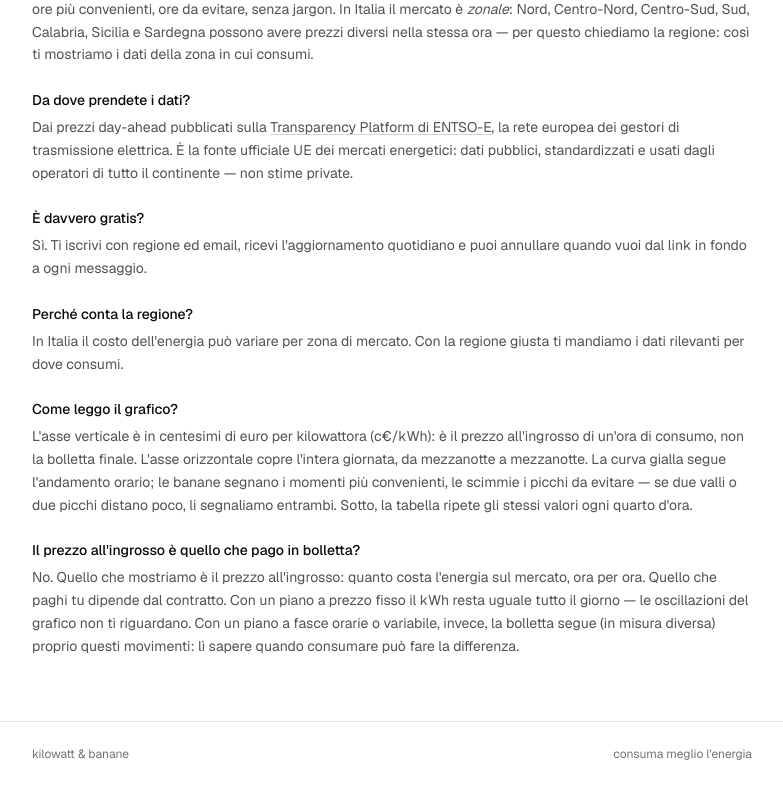
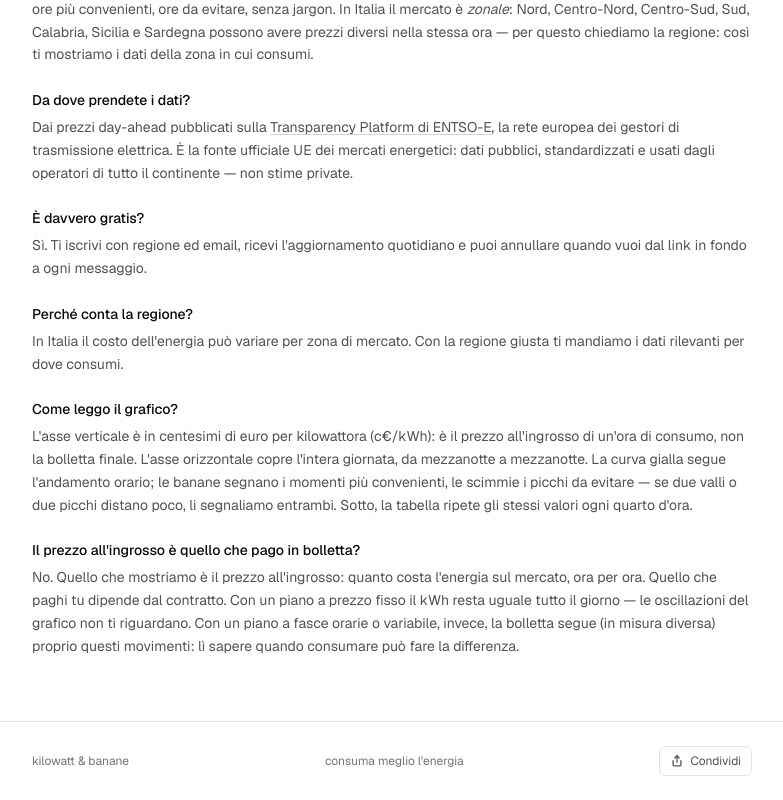
Before and after one commit to Poldin/kilowattebanane, a Next.js app: page / in a window 1280 px wide. Shown: the part 1239-2039 px from the top of the page, without its empty margins (248-1031 px from the left). Built offline with nearby package versions, Linux system fonts and the light colour scheme; no server answers; the database is empty.

Commit message:
Update layout title and enhance Footer component with sharing functionality. Change title to "kilowatt e banane🍌🍌🍌" and implement share button to copy URL or use the Web Share API for better user engagement.

```diff
--- a/app/layout.tsx
+++ b/app/layout.tsx
@@ -13,7 +13,7 @@ const geistMono = Geist_Mono({
 });
 
 export const metadata: Metadata = {
-  title: "kilowatt & banane",
+  title: "kilowatt e banane🍌🍌🍌",
   description:
     "Ricevi ogni giorno una mail con il costo dell'energia nella tua zona. Sai già al mattino quando consumare per risparmiare sulla bolletta. Gratis.",
 };
--- a/components/Footer.tsx
+++ b/components/Footer.tsx
@@ -1,9 +1,75 @@
+"use client";
+
+import { useState } from "react";
+
+const SHARE_TITLE = "kilowatt & banane";
+const SHARE_TEXT =
+  "Ricevi ogni giorno i prezzi dell'energia nella tua zona. Sai già al mattino quando conviene consumare. Gratis.";
+
+function isAbortError(error: unknown) {
+  return error instanceof DOMException && error.name === "AbortError";
+}
+
 export function Footer() {
+  const [copied, setCopied] = useState(false);
+
+  async function share() {
+    const url = new URL("/", window.location.origin).toString();
+    const data = { title: SHARE_TITLE, text: SHARE_TEXT, url };
+
+    if (typeof navigator.share === "function") {
+      try {
+        await navigator.share(data);
+        return;
+      } catch (error) {
+        if (isAbortError(error)) return;
+      }
+    }
+
+    try {
+      await navigator.clipboard.writeText(url);
+      setCopied(true);
+      window.setTimeout(() => setCopied(false), 2000);
+    } catch {
+      // Clipboard can be blocked; ignore so the button never throws.
+    }
+  }
+
   return (
     <footer className="mt-auto border-t border-neutral-200 dark:border-neutral-800">
-      <div className="mx-auto flex w-full max-w-3xl items-center justify-between px-1 py-6 text-xs text-neutral-500 sm:px-6">
+      <div className="mx-auto flex w-full max-w-3xl items-center justify-between gap-3 px-1 py-6 text-xs text-neutral-500 sm:px-6">
         <span>kilowatt &amp; banane</span>
-        <span>consuma meglio l&apos;energia</span>
+        <span className="hidden sm:inline">consuma meglio l&apos;energia</span>
+        <button
+          type="button"
+          onClick={share}
+          aria-label="Condividi kilowatt e banane"
+          className="inline-flex shrink-0 items-center gap-1.5 rounded-md border border-neutral-200 px-2.5 py-1.5 text-xs text-neutral-600 transition-colors hover:bg-neutral-100 hover:text-foreground dark:border-neutral-800 dark:text-neutral-400 dark:hover:bg-neutral-900 dark:hover:text-neutral-200"
+        >
+          <svg
+            aria-hidden
+            viewBox="0 0 16 16"
+            className="h-3.5 w-3.5"
+            fill="none"
+            stroke="currentColor"
+            strokeWidth="1.5"
+          >
+            <path
+              d="M8 2.5v7"
+              strokeLinecap="round"
+            />
+            <path
+              d="M5.5 4.5 8 2l2.5 2.5"
+              strokeLinecap="round"
+              strokeLinejoin="round"
+            />
+            <path
+              d="M3.5 7.5V12A1.5 1.5 0 0 0 5 13.5h6A1.5 1.5 0 0 0 12.5 12V7.5"
+              strokeLinecap="round"
+            />
+          </svg>
+          {copied ? "Link copiato" : "Condividi"}
+        </button>
       </div>
     </footer>
   );
```
